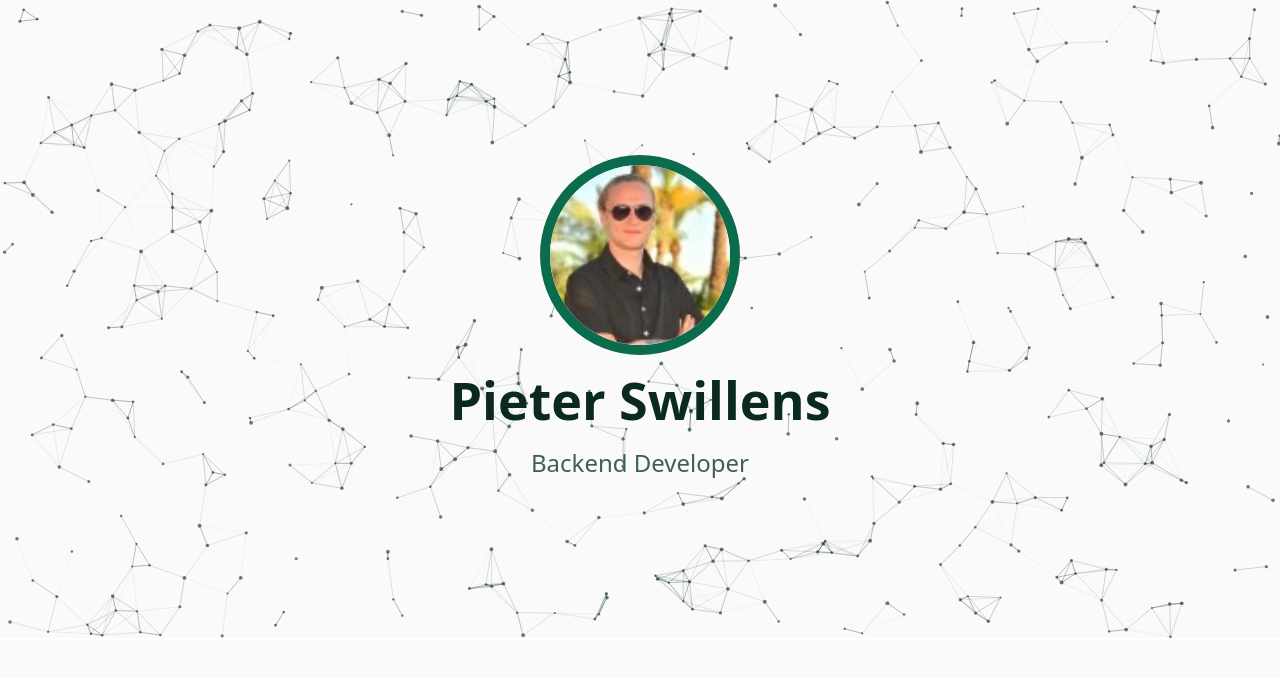
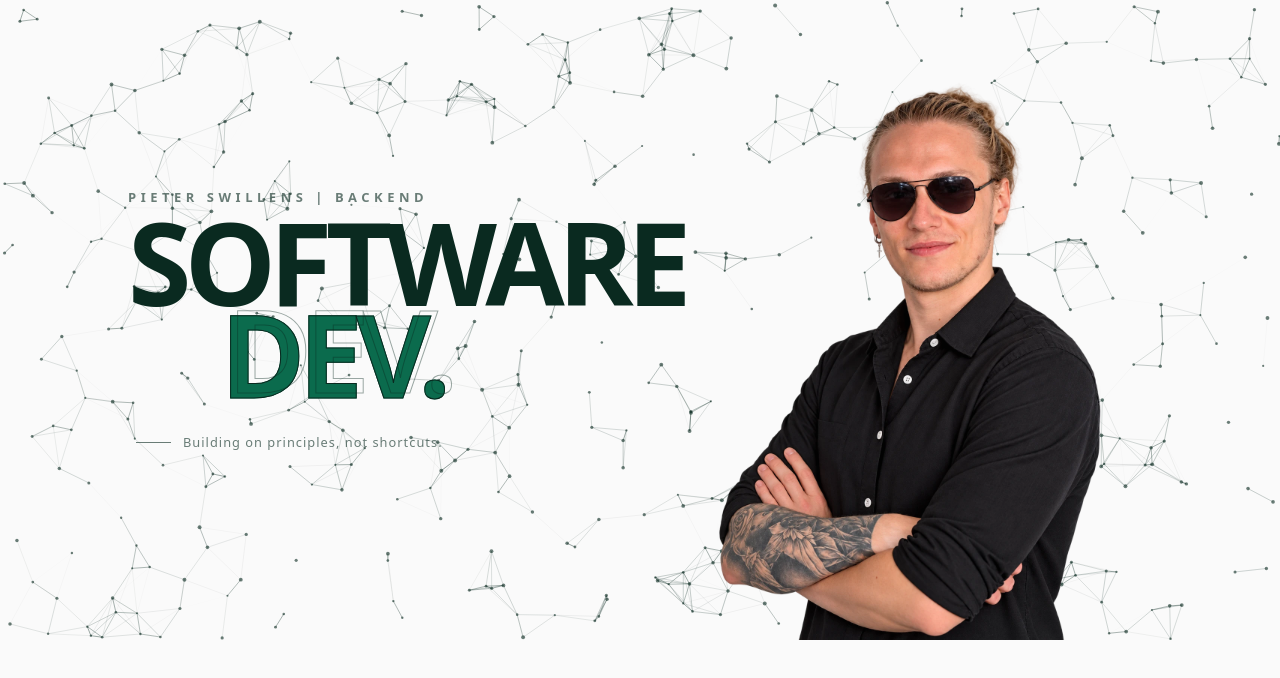
Before and after one commit to Pieter-Swillens/Portfolio, a React (Vite) app: page / in a window 1280 px wide. Shown: the top 678 px of the page. Built offline with nearby package versions, Linux system fonts and the light colour scheme.

Commit message:
Hero section: finalize hero section for desktop

```diff
--- a/src/sections/hero/Hero.module.css
+++ b/src/sections/hero/Hero.module.css
@@ -5,26 +5,100 @@
     flex-direction: column;
     justify-content: center;
     align-items: center;
-    gap: var(--space-4);
-    text-align: center;
-
-    border-bottom: 2px solid white;
 }
 
-.avatar {
-    box-sizing: border-box;
-    width: clamp(120px, 20vw, 200px);
-    height: auto;
-    border-radius: 50%;
-    object-fit: cover;
-    border: 10px solid var(--color-accent);
+.avatar_container,
+.content_container{
+    position: absolute;
+    width: 80%;
+    height: 100%;
 }
 
-.title {
-    font-size: var(--text-3xl);
+.avatar_container__avatar {
+    position: absolute;
+    right: 5%;
+    bottom: 0;
+    height: 90%;
+    width: auto;
+    box-sizing: border-box;
 }
 
-.role {
-    font-size: var(--text-xl);
-    color: var(--color-text-muted);
+.content_container {
+    display: flex;
+    flex-direction: column;
+    justify-content: center;
 }
+
+.content_container__eyebrow {
+    margin-bottom: var(--space-2);
+    font-size: var(--text-xs);
+    font-weight: 600;
+    letter-spacing: 0.35em;
+    opacity: 0.6;
+}
+
+.content_container__title {
+    margin: 0;
+    display: flex;
+    flex-direction: column;
+    font-size: clamp(4rem, 9vw, 9rem);
+    line-height: 0.8;
+    font-weight: 900;
+    letter-spacing: -0.06em;
+}
+
+.content_container__title span:first-child {
+    color: var(--color-text);
+}
+
+.content_container__titleAccent {
+    position: relative;
+    margin-left: 0.8em;
+    color: transparent;
+    -webkit-text-stroke: 1px var(--color-text);
+    background: var(--color-accent);
+    background-size: 200% 100%;
+    background-clip: text;
+    -webkit-background-clip: text;
+    animation: gradientMove 5s ease infinite;
+}
+
+.content_container__titleAccent::after {
+    content: "DEV.";
+    position: absolute;
+    inset: 0;
+    color: transparent;
+    -webkit-text-stroke: 1px var(--color-text);
+    opacity: 0.4;
+    transform: translate(7px, -5px);
+    transition: opacity 0.2s ease, transform 0.2s ease;
+}
+
+.content_container__subtitle {
+    display: flex;
+    align-items: center;
+    gap: var(--space-3);
+    margin-top: var(--space-8);
+    margin-left: var(--space-2);
+    font-size: 0.8rem;
+    letter-spacing: 0.08em;
+    opacity: 0.6;
+}
+
+.content_container__subtitle span {
+    width: 35px;
+    height: 1px;
+    background: currentColor;
+}
+
+@keyframes gradientMove {
+    0% {
+        background-position: 0 50%;
+    }
+    50% {
+        background-position: 100% 50%;
+    }
+    100% {
+        background-position: 0 50%;
+    }
+}
--- a/src/sections/hero/Hero.tsx
+++ b/src/sections/hero/Hero.tsx
@@ -16,9 +16,25 @@ export function Hero({ profile }: HeroProps) {
         connected={ true }
         connectionDistance={ 50 }
       />
-      <img src={ profile.avatar } alt={ profile.name } className={ styles.avatar }/>
-      <h1 className={ styles.title }>{ profile.name }</h1>
-      <p className={ styles.role }>{ profile.role }</p>
+      <div className={styles.avatar_container}>
+        <img
+          src={ profile.avatar }
+          alt={ profile.name }
+          className={ styles.avatar_container__avatar }
+        />
+      </div>
+
+      <div className={ styles.content_container }>
+        <span className={ styles.content_container__eyebrow }>
+          PIETER SWILLENS | BACKEND
+        </span>
+        <h1 className={ styles.content_container__title }>
+          <span>SOFTWARE</span> <span className={ styles.content_container__titleAccent }>DEV.</span>
+        </h1>
+        <div className={ styles.content_container__subtitle }>
+          <span/> Building on principles, not shortcuts.
+        </div>
+      </div>
     </section>
   )
 }
```
Also changed, not shown: src/assets/avatar.webp.
